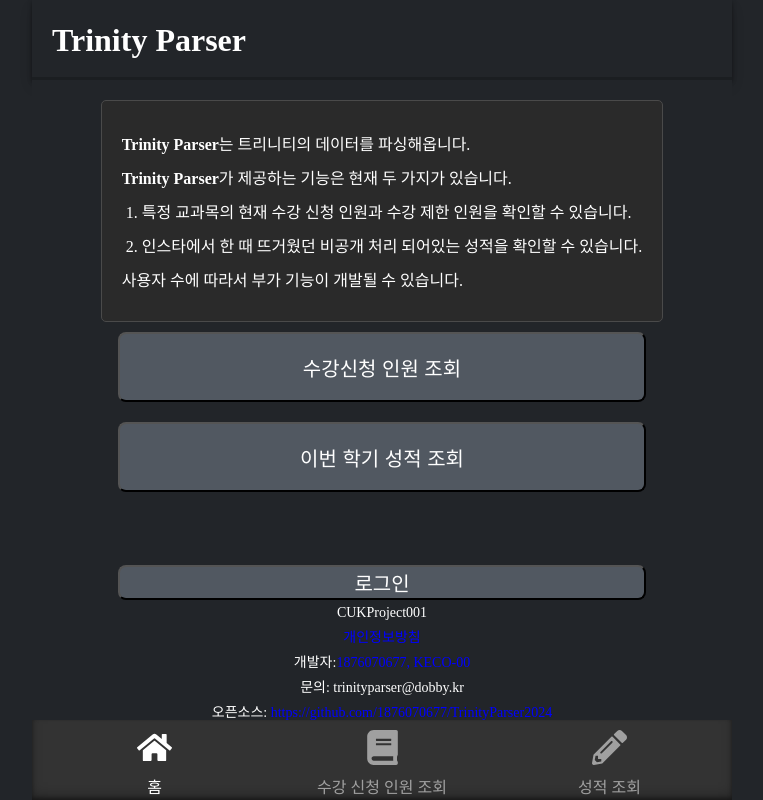
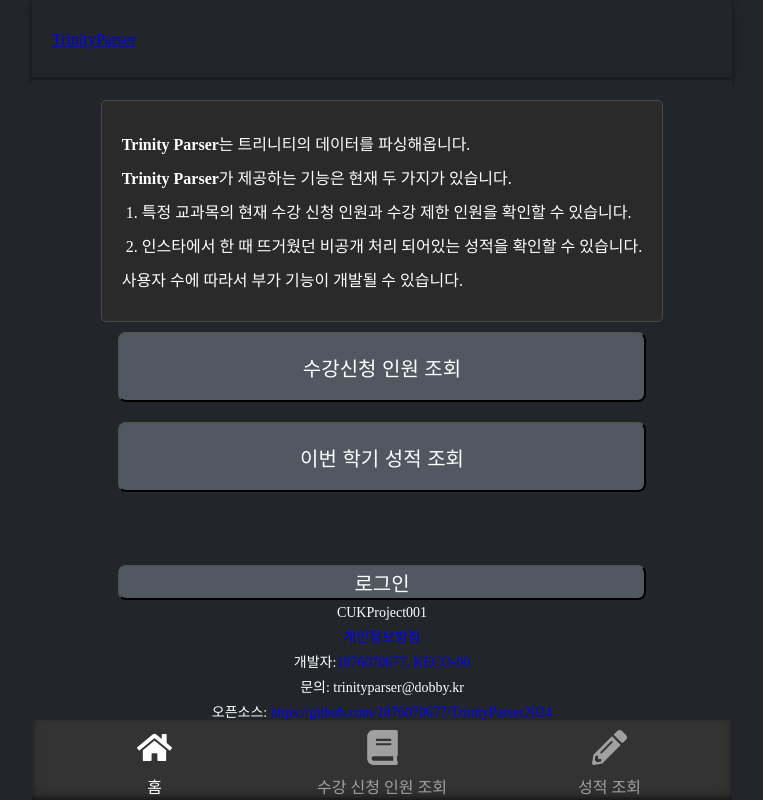
Before and after one commit to KECO-00/TrinityParser, a React (Vite) app: page / in a window 1280 px wide. Shown: the whole page, without its empty margins (258-1021 px from the left). Built offline with nearby package versions, Linux system fonts and the light colour scheme; no server answers.

Commit message:
feat: header에 이름 클릭하면 홈화면으로 이동

```diff
--- a/src/App.tsx
+++ b/src/App.tsx
@@ -1,4 +1,4 @@
-import { BrowserRouter, Routes, Route } from 'react-router-dom'
+import { BrowserRouter, Routes, Route, Link } from 'react-router-dom'
 import HomePage from "./pages/HomePage";
 import LoginPage from './pages/LoginPage';
 import GradePage from './pages/GradePage';
@@ -46,7 +46,7 @@
   return (
     <BrowserRouter>
       <div className="header">
-        <span>Trinity Parser</span>
+        <Link to={"/"} className="header-link">TrinityParser</Link>
       </div>
       <div className="container">
           <Routes>
```
